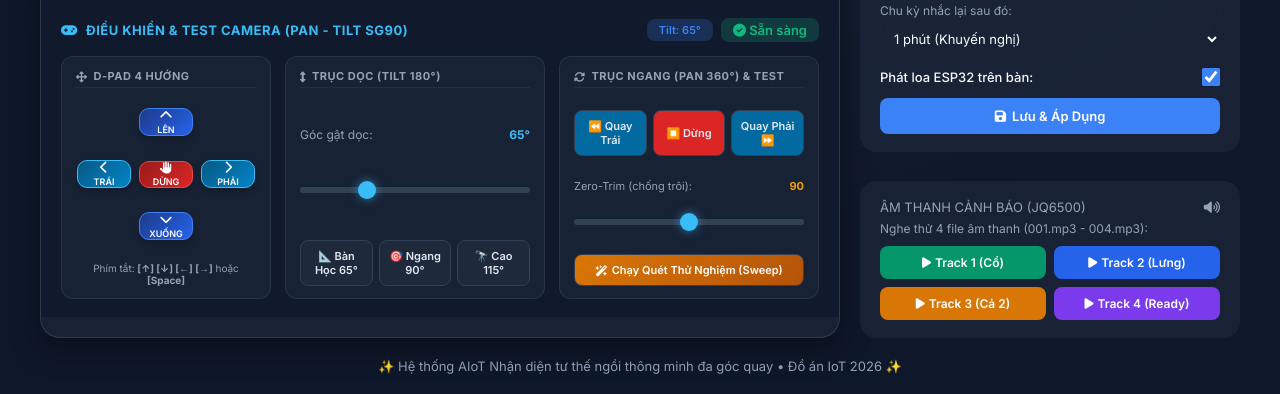
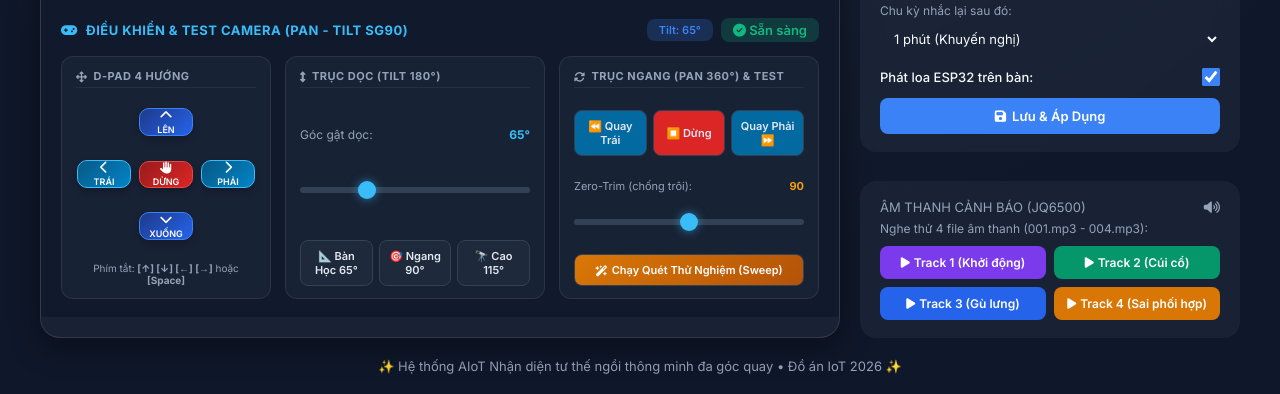
Before and after one commit to longd7647-source/ai-sitting-posture, a Flask app: page / in a window 1280 px wide. Shown: the part 646-1040 px from the top of the page. Run offline with Flask 3, Linux system fonts and the light colour scheme.

Commit message:
feat: Dong bo 4 am thanh moi (001 khoi dong, 002-004 canh bao) va cap nhat phan loai track

```diff
--- a/app.py
+++ b/app.py
@@ -438,21 +438,21 @@ def upload_frame():
             servo_cmd_to_send = pending_servo_cmd
             pending_servo_cmd = None
 
-    # Phân loại âm thanh cảnh báo theo 4 file MP3 trong templates/
-    # Track 1 (001.mp3): Cúi gập cổ quá sâu
-    # Track 2 (002.mp3): Gù lưng / thân trên đổ gập ra trước
-    # Track 3 (003.mp3): Sai tư thế phối hợp (đồng thời cả cổ và lưng)
-    # Track 4 (004.mp3): Lệch vai / nghiêng vẹo cột sống hoặc cảnh báo khác
-    alert_track = 1
+    # Phân loại âm thanh cảnh báo theo 4 file MP3 chuẩn mới trong templates/
+    # Track 1 (001.mp3): Khởi động thành công (dành riêng cho khởi động mạch / hệ thống sẵn sàng)
+    # Track 2 (002.mp3): Cúi gập cổ quá sâu (Forward Head Posture)
+    # Track 3 (003.mp3): Gù lưng / thân trên đổ gập ra trước (Slouching)
+    # Track 4 (004.mp3): Sai tư thế phối hợp (cả cổ và lưng) hoặc lệch vai / vẹo người
+    alert_track = 2  # Mặc định cảnh báo tư thế bắt đầu từ Track 2
     has_bad_neck = (neck_angle >= 32) or (view_type == "FRONT" and neck_angle >= 14)
     has_bad_torso = (torso_angle >= 18) or (not hip_visible and head_forward_offset > 55)
 
     if has_bad_neck and has_bad_torso:
-        alert_track = 3  # Phối hợp cả cổ và lưng
+        alert_track = 4  # Sai phối hợp cả cổ và lưng
     elif has_bad_torso:
-        alert_track = 2  # Gù lưng
+        alert_track = 3  # Gù lưng
     elif has_bad_neck:
-        alert_track = 1  # Cúi cổ
+        alert_track = 2  # Cúi cổ
     else:
         alert_track = 4  # Sai tư thế khác (lệch vai, nghiêng đầu...)
 
--- a/templates/index.html
+++ b/templates/index.html
@@ -707,17 +707,17 @@
                 </div>
                 <p style="font-size: 12px; color: var(--text-sub); margin-top: 6px; margin-bottom: 10px;">Nghe thử 4 file âm thanh (001.mp3 - 004.mp3):</p>
                 <div style="display: grid; grid-template-columns: 1fr 1fr; gap: 8px;">
-                    <button onclick="playTrackSample(1)" style="padding: 9px; font-size: 12px; font-weight: 600; background: #059669; color: white; border: none; border-radius: 8px; cursor: pointer; display: flex; align-items: center; justify-content: center; gap: 4px;">
-                        <i class="fa-solid fa-play"></i> Track 1 (Cổ)
+                    <button onclick="playTrackSample(1)" style="padding: 9px; font-size: 12px; font-weight: 600; background: #7c3aed; color: white; border: none; border-radius: 8px; cursor: pointer; display: flex; align-items: center; justify-content: center; gap: 4px;">
+                        <i class="fa-solid fa-play"></i> Track 1 (Khởi động)
                     </button>
-                    <button onclick="playTrackSample(2)" style="padding: 9px; font-size: 12px; font-weight: 600; background: #2563eb; color: white; border: none; border-radius: 8px; cursor: pointer; display: flex; align-items: center; justify-content: center; gap: 4px;">
-                        <i class="fa-solid fa-play"></i> Track 2 (Lưng)
+                    <button onclick="playTrackSample(2)" style="padding: 9px; font-size: 12px; font-weight: 600; background: #059669; color: white; border: none; border-radius: 8px; cursor: pointer; display: flex; align-items: center; justify-content: center; gap: 4px;">
+                        <i class="fa-solid fa-play"></i> Track 2 (Cúi cổ)
                     </button>
-                    <button onclick="playTrackSample(3)" style="padding: 9px; font-size: 12px; font-weight: 600; background: #d97706; color: white; border: none; border-radius: 8px; cursor: pointer; display: flex; align-items: center; justify-content: center; gap: 4px;">
-                        <i class="fa-solid fa-play"></i> Track 3 (Cả 2)
+                    <button onclick="playTrackSample(3)" style="padding: 9px; font-size: 12px; font-weight: 600; background: #2563eb; color: white; border: none; border-radius: 8px; cursor: pointer; display: flex; align-items: center; justify-content: center; gap: 4px;">
+                        <i class="fa-solid fa-play"></i> Track 3 (Gù lưng)
                     </button>
-                    <button onclick="playTrackSample(4)" style="padding: 9px; font-size: 12px; font-weight: 600; background: #7c3aed; color: white; border: none; border-radius: 8px; cursor: pointer; display: flex; align-items: center; justify-content: center; gap: 4px;">
-                        <i class="fa-solid fa-play"></i> Track 4 (Ready)
+                    <button onclick="playTrackSample(4)" style="padding: 9px; font-size: 12px; font-weight: 600; background: #d97706; color: white; border: none; border-radius: 8px; cursor: pointer; display: flex; align-items: center; justify-content: center; gap: 4px;">
+                        <i class="fa-solid fa-play"></i> Track 4 (Sai phối hợp)
                     </button>
                 </div>
             </div>
```
Also changed, not shown: HUONG_DAN_CAI_DAT_VA_KET_NOI.md (+4 -4 lines), 5 other files.
